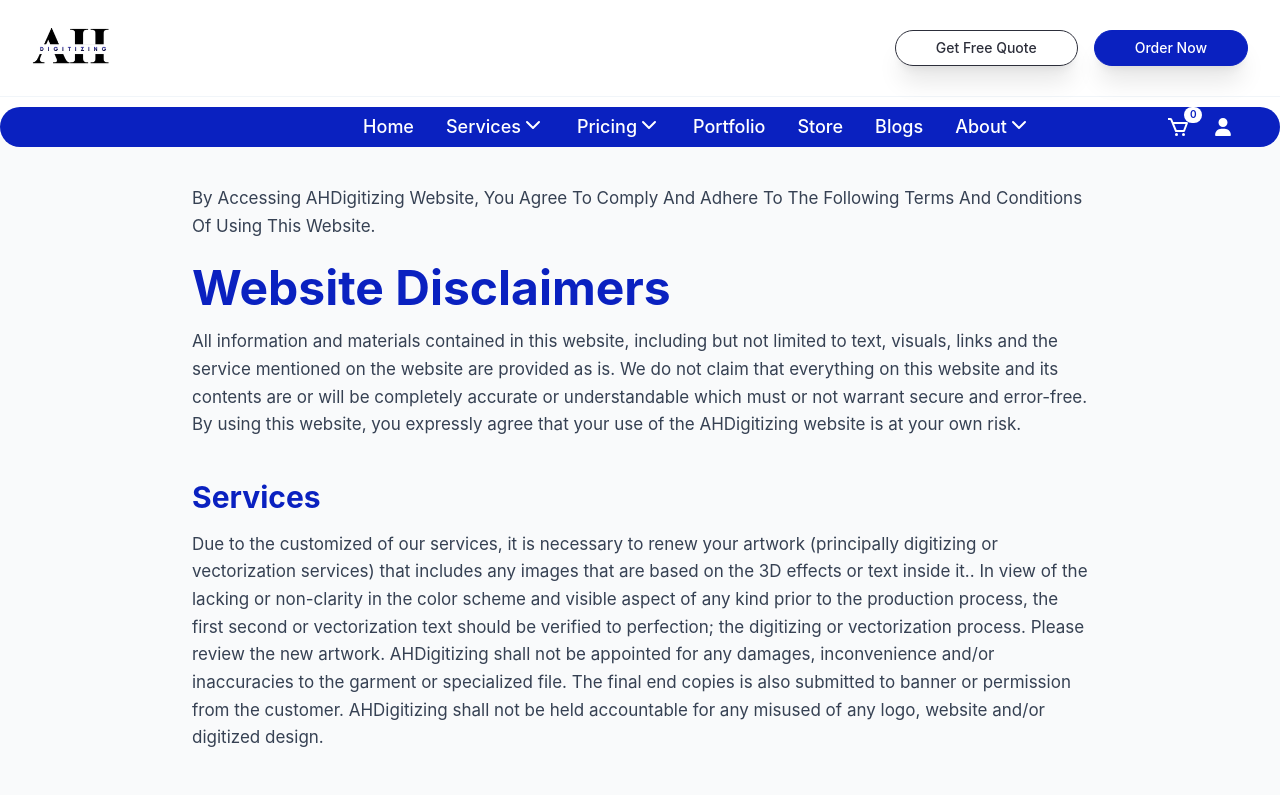
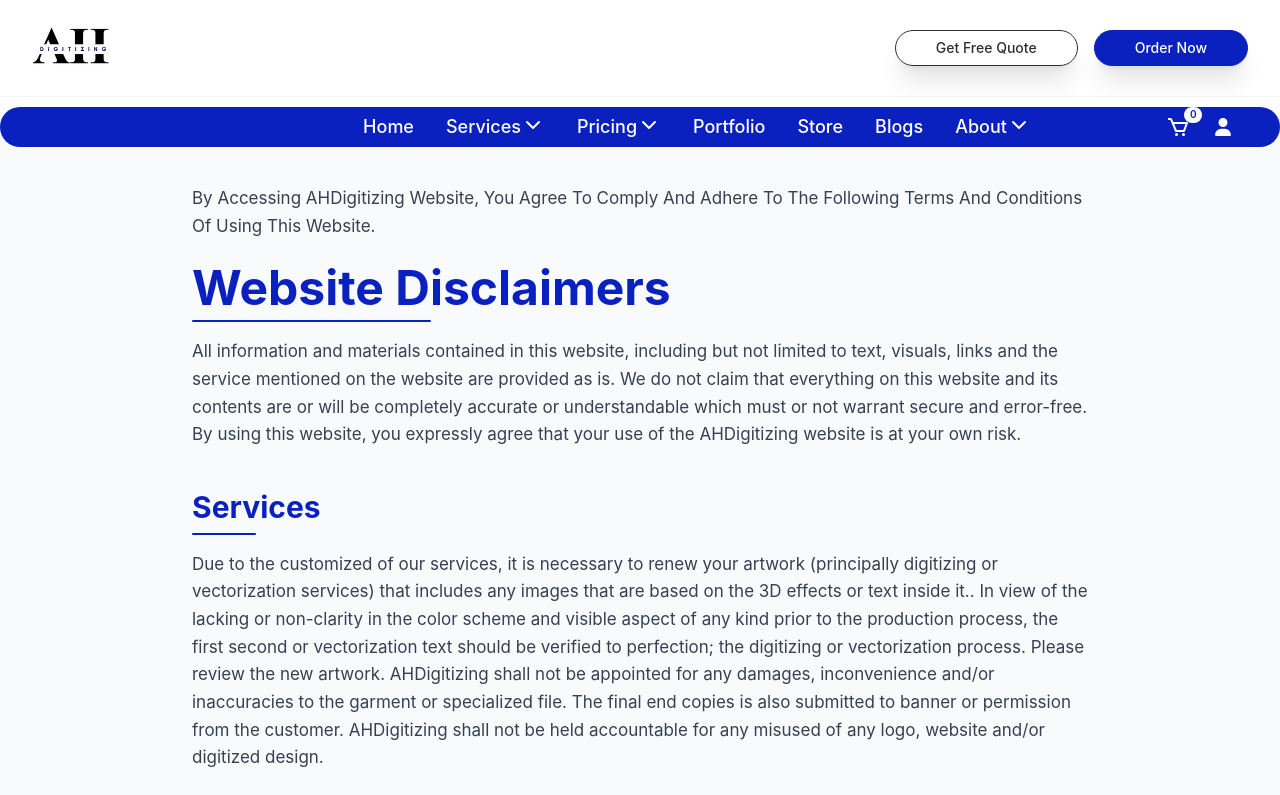
Before and after one commit to fourgoAgency/Ah-digitizing, a Next.js app: page /terms-and-conditions in a window 1280 px wide. Shown: the top 795 px of the page. Built offline with nearby package versions, Linux system fonts and the light colour scheme.

Commit message:
Update page.tsx

```diff
--- a/app/terms-and-conditions/page.tsx
+++ b/app/terms-and-conditions/page.tsx
@@ -69,7 +69,7 @@ const disclaimersData = [
 export default function DisclaimersPage() {
   return (
     <>
-      {/* ================= DISCLAMERS ================= */}
+      {/* ================= DISCLAIMERS ================= */}
       <div className="min-h-screen bg-gray-50 py-12 px-4 sm:px-6 lg:px-8">
         <div className="max-w-4xl mx-auto">
           {disclaimersData.map((section, index) => (
@@ -77,13 +77,19 @@ export default function DisclaimersPage() {
               key={section.id}
               initial={{ opacity: 0, y: 30 }}
               whileInView={{ opacity: 1, y: 0 }}
-              viewport={{ once: true }}
-              transition={{ duration: 0.6, delay: index * 0.01 }}
+              viewport={{ once: true, margin: "-60px" }}
+              transition={{ duration: 0.6, delay: index * 0.05, ease: [0.22, 1, 0.36, 1] }}
               className={section.title ? "mb-10" : "mb-6"}
             >
               {section.title && (
-<h2
-  className={`font-bold mb-4 ${
+                <div className="mb-4">
+                  <div className="inline-block">
+                    <motion.h2
+                      initial={{ opacity: 0, x: -20 }}
+                      whileInView={{ opacity: 1, x: 0 }}
+                      viewport={{ once: true }}
+                      transition={{ duration: 0.5, delay: index * 0.05, ease: "easeOut" }}
+                      className={`font-bold mb-2 ${
                         section.id === "website-disclaimers"
                           ? "text-3xl sm:text-4xl lg:text-5xl"
                           : "text-2xl sm:text-3xl lg:text-3xl"
@@ -91,14 +97,29 @@ export default function DisclaimersPage() {
                       style={{ color: "#0A21C0" }}
                     >
                       {section.title}
-</h2>
+                    </motion.h2>
 
+                    {/* Underline covers 50% of the actual text width */}
+                    <motion.div
+                      initial={{ scaleX: 0 }}
+                      whileInView={{ scaleX: 1 }}
+                      viewport={{ once: true }}
+                      transition={{ duration: 0.45, delay: index * 0.05 + 0.15, ease: "easeOut" }}
+                      className="h-[2px] bg-[#0A21C0] origin-left rounded-full w-1/2"
+                    />
+                  </div>
+                </div>
               )}
 
-              <div className="text-gray-700 leading-relaxed text-base lg:text-[17px] whitespace-pre-line">
-
+              <motion.div
+                initial={{ opacity: 0 }}
+                whileInView={{ opacity: 1 }}
+                viewport={{ once: true }}
+                transition={{ duration: 0.6, delay: index * 0.05 + 0.2 }}
+                className="text-gray-700 leading-relaxed text-base lg:text-[17px] whitespace-pre-line"
+              >
                 {section.content}
-              </div>
+              </motion.div>
             </motion.div>
           ))}
         </div>
```
Lines whose indentation alone changed are shown as unchanged.
